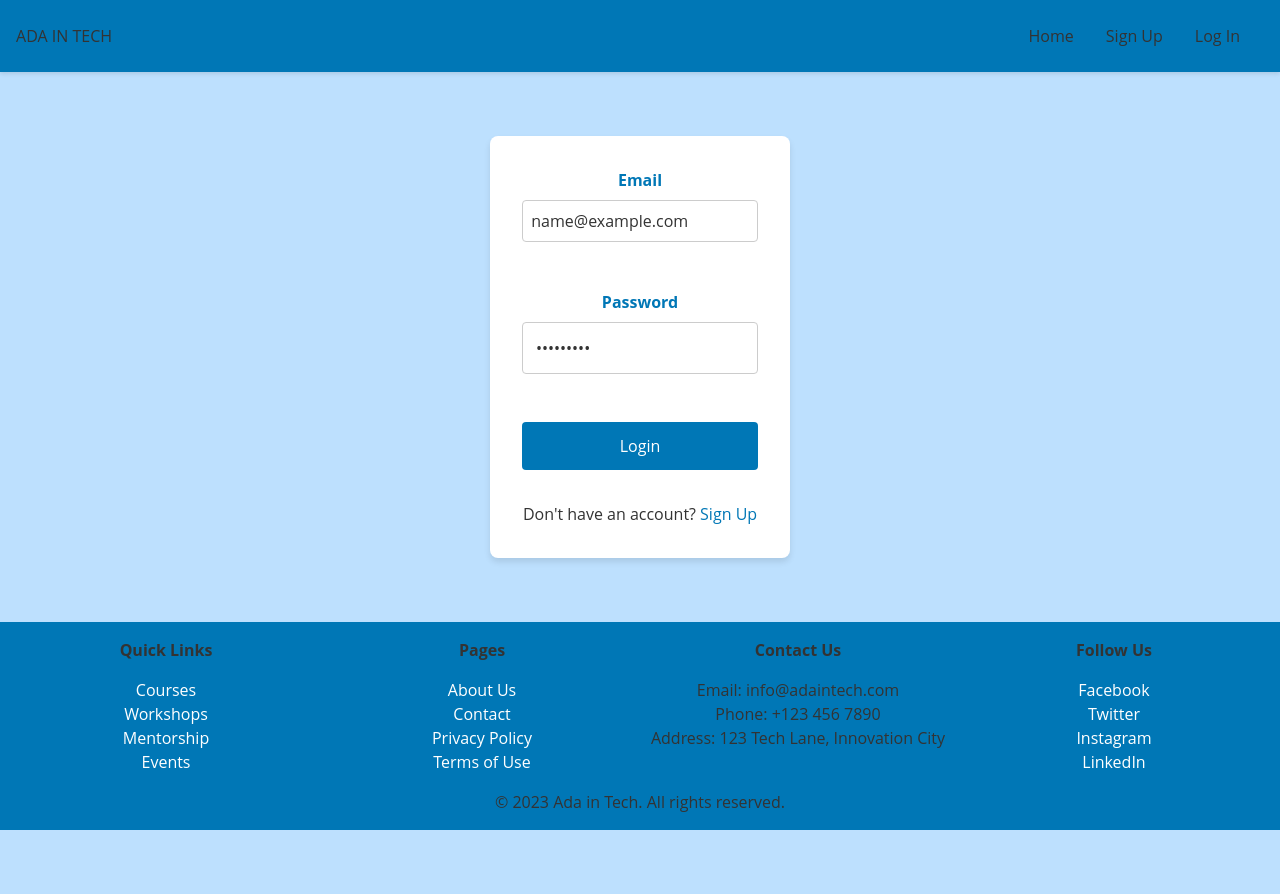
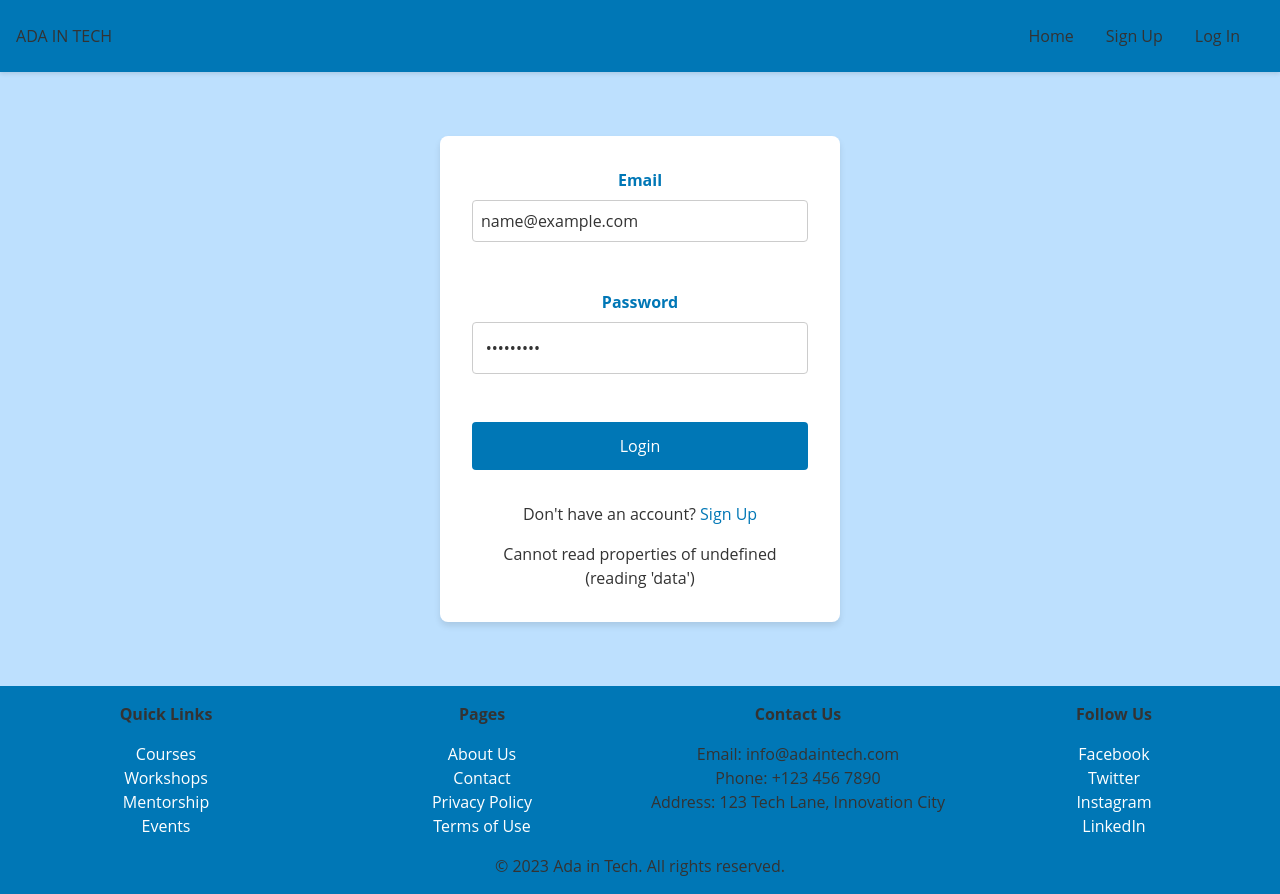
Before and after one commit to ada-in-tech/frontend, a React (Create React App) app: page /login in a window 1280 px wide. Both pictures are taken after typing "name@example.com", "Sample123" into the empty fields and a click on the button "Login". Before the commit the page ends 830 px from the top, so only its background shows below. Built offline with nearby package versions, Linux system fonts and the light colour scheme; no server answers.

Commit message:
Fix conditional rendering bug in Card component

```diff
--- a/src/pages/LoginPage.js
+++ b/src/pages/LoginPage.js
@@ -11,6 +11,8 @@ const LoginPage = () => {
         email: '',
         password: '',
     });
+
+    const [error, setError] = useState('');
 
     const { login } = useUser();
     const navigate = useNavigate();
@@ -31,6 +33,7 @@ const LoginPage = () => {
             }
         } catch (error) {
             console.error('Login error:', error.message);
+            setError(error.message);
         }
     };
 
@@ -61,6 +64,7 @@ const LoginPage = () => {
                 <p>
                     Don't have an account? <Link to="/signup" style={{ color: '#0077b6' }}>Sign Up</Link>
                 </p>
+                {error && <p className="error-message">{error}</p>}
             </form>
         </div>
     );
```
